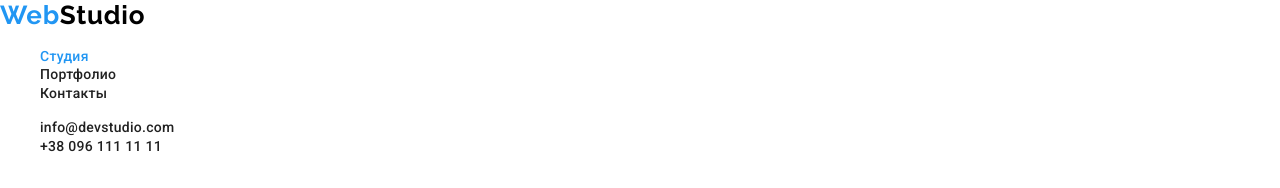
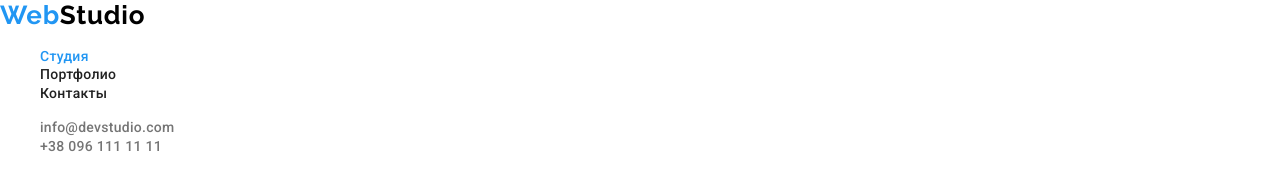
Before and after one commit to OlyaArta/goit-markup-hw-02, a plain HTML site: page index.html in a window 1280 px wide. Shown: the top 188 px of the page. Drawn offline with nearby package versions, Linux system fonts and the light colour scheme.

Commit message:
исправляет цвет в header

```diff
--- a/css/styles.css
+++ b/css/styles.css
@@ -94,7 +94,7 @@ body {
     font-size: 14px;
     line-height: 1.14;
     letter-spacing: 0.02em;
-    color: #212121;
+    color: #757575;
 }
 
 .mail-link:hover,
@@ -109,7 +109,7 @@ body {
     font-size: 14px;
     line-height: 1.14;
     letter-spacing: 0.02em;
-    color: #212121;
+    color: #757575;
 }
 
 .tel-link:hover,
```
Also changed, not shown: index.html (+2 -1 lines).
